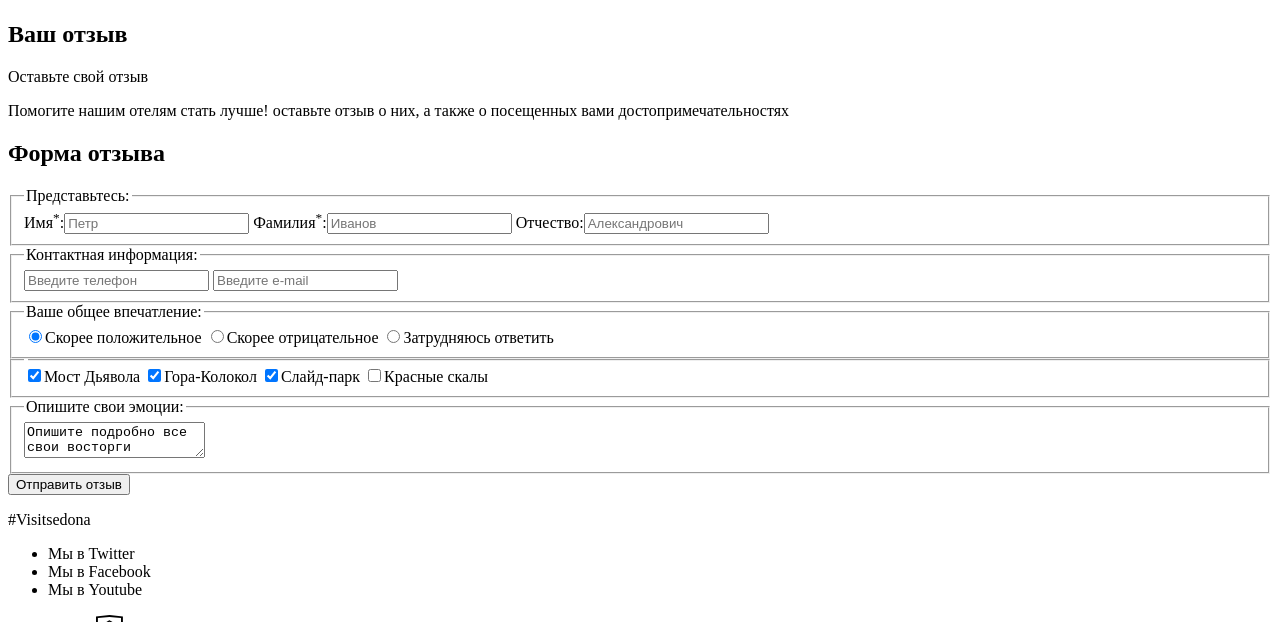
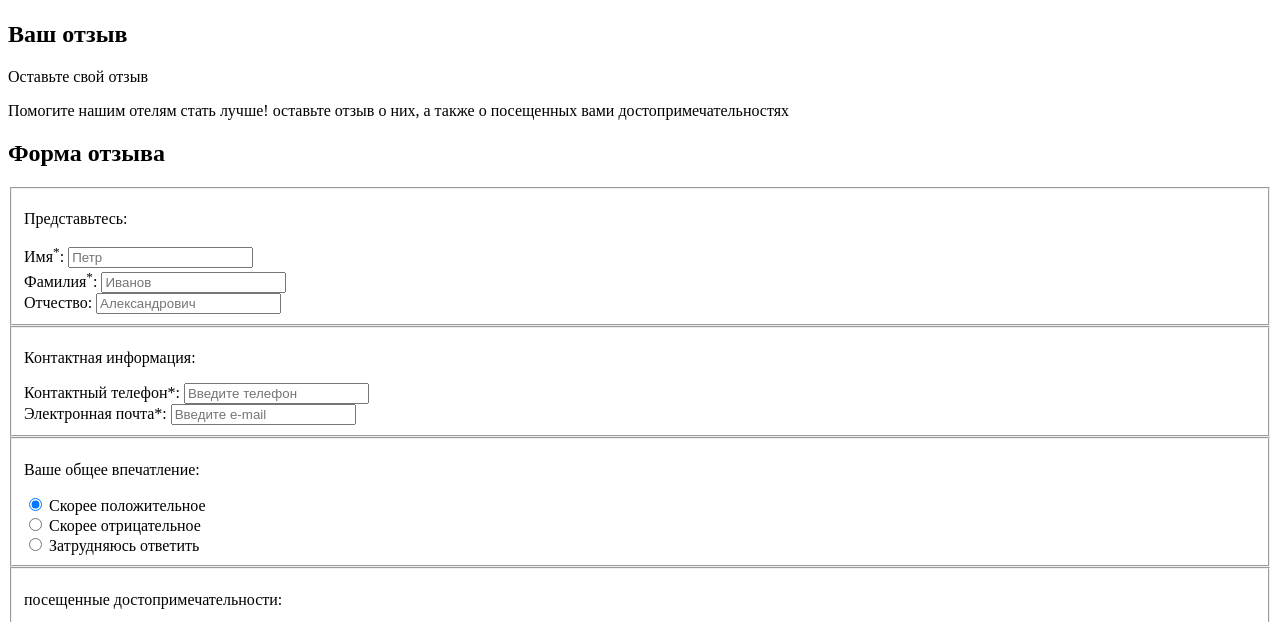
Before and after one commit to PavelMor25/194881-sedona-22, a website: page source/form.html in a window 1280 px wide. Shown: the part 327-949 px from the top of the page. Drawn offline with Linux system fonts and the light colour scheme.

Commit message:
Сделаны рекомендации

```diff
--- a/source/form.html
+++ b/source/form.html
@@ -40,49 +40,69 @@
       <section class="review">
         <h2 class="visually-hidden">Форма отзыва</h2>
         <form class="form-review">
-          <fieldset class="form-review__fieldset name-fieldset">
-            <legend class="name-fieldset__title">Представьтесь:</legend>
-            <label class="name-fieldset__label">Имя<sup>*</sup>:<input class="name-fieldset__input first-name-input"
-                type="text" name="first-name" placeholder="Петр"></label>
-            <label class="name-fieldset__label">Фамилия<sup>*</sup>:<input
-                class="name-fieldset__input second-name-input" type="text" name="second-name"
-                placeholder="Иванов"></label>
-            <label class="name-fieldset__label">Отчество:<input class="name-fieldset__input patronymic-name-input"
-                type="text" name="patronymic-name" placeholder="Александрович"></label>
+          <fieldset class="form-review__fieldset">
+            <p class="form-review__title">Представьтесь:</p>
+            <div class="form-rewiew__input-section">
+            <label class="form-review__label" for="first-name-id">Имя<sup>*</sup>:</label>
+            <input class="form-review__input first-name-input" type="text" name="first-name" id="first-name-id" placeholder="Петр">
+            </div>
+            <div class="form-rewiew__input-section">
+            <label class="form-review__label" for="second-name-id">Фамилия<sup>*</sup>:</label>
+            <input class="form-review__input second-name-input" type="text" name="second-name" id="second-name-id" placeholder="Иванов">
+            </div>
+            <div class="form-rewiew__input-section">
+            <label class="form-review__label" for="patronymic-name-id">Отчество:</label>
+            <input class="form-review__input patronymic-name-input" type="text" name="patronymic-name" id="patronymic-name-id" placeholder="Александрович">
+            </div>
           </fieldset>
-          <fieldset class="form-review__fieldset contacts-fieldset">
-            <legend class="contacts-fieldset__title">Контактная информация:</legend>
-            <label class="contacts-fieldset__label" for="tel-id"></label><input
-              class="contacts-fieldset__input tel-input" type="tel" name="tel" id="tel-id"
-              placeholder="Введите телефон">
-            <label class="contacts-fieldset__label" for="email-id"></label><input
-              class="contacts-fieldset__input email-input" type="email" name="email" id="email-id"
-              placeholder="Введите e-mail">
+          <fieldset class="form-review__fieldset">
+            <p class="form-review__title">Контактная информация:</p>
+            <div class="form-rewiew__input-section">
+              <label class="form-review__label" for="tel-id">Контактный телефон*:</label>
+              <input class="form-review__input tel-input" type="tel" name="tel" id="tel-id" placeholder="Введите телефон">
+            </div>
+            <div class="form-rewiew__input-section">
+              <label class="form-review__label" for="email-id">Электронная почта*:</label>
+              <input class="form-review__input email-input" type="email" name="email" id="email-id" placeholder="Введите e-mail">
+            </div>
           </fieldset>
-          <fieldset class="form-review__fieldset impression-fieldset">
-            <legend class="impression-fieldset__title">Ваше общее впечатление:</legend>
-            <input class="impression-fieldset__input" type="radio" name="impression" id="good-id" value="good"
-              checked><label class="impression-fieldset__label" for="good-id">Скорее положительное</label>
-            <input class="impression-fieldset__input" type="radio" name="impression" id="bad-id" value="bad"><label
-              class="impression-fieldset__label" for="bad-id">Скорее отрицательное</label>
-            <input class="impression-fieldset__input" type="radio" name="impression" id="difficult-id"
-              value="difficult"><label class="impression-fieldset__label" for="difficult-id">Затрудняюсь
-              ответить</label>
+          <fieldset class="form-review__fieldset">
+            <p class="form-review__title">Ваше общее впечатление:</p>
+            <div class="form-rewiew__input-section">
+              <input class="form-review__input input-radio" type="radio" name="impression" id="good-id" value="good" checked>
+              <label class="form-review__label" for="good-id">Скорее положительное</label>
+            </div>
+            <div class="form-rewiew__input-section">
+              <input class="form-review__input input-radio" type="radio" name="impression" id="bad-id" value="bad">
+              <label class="form-review__label" for="bad-id">Скорее отрицательное</label>
+            </div>
+            <div class="form-rewiew__input-section">
+              <input class="form-review__input input-radio" type="radio" name="impression" id="difficult-id" value="difficult">
+              <label class="form-review__label" for="difficult-id">Затрудняюсь ответить</label>
+            </div>
           </fieldset>
-          <fieldset class="form-review__fieldset attractions-fieldset">
-            <legend class="attractions-fieldset__title"></legend>
-            <input class="attractions-fieldset__input" type="checkbox" name="bridge" id="birdge-id" checked><label
-              class="attractions-fieldset__label" for="birdge-id">Мост Дьявола</label>
-            <input class="attractions-fieldset__input" type="checkbox" name="mountain" id="mountain-id" checked><label
-              class="attractions-fieldset__label" for="mountain-id">Гора-Колокол</label>
-            <input class="attractions-fieldset__input" type="checkbox" name="park" id="park-id" checked><label
-              class="attractions-fieldset__label" for="park-id">Слайд-парк</label>
-            <input class="attractions-fieldset__input" type="checkbox" name="rock" id="rock-id"><label
-              class="attractions-fieldset__label" for="rock-id">Красные скалы</label>
+          <fieldset class="form-review__fieldset">
+            <p class="form-review__title">посещенные достопримечательности:</p>
+            <div class="form-rewiew__input-section">
+              <input class="form-review__input input-checkbox" type="checkbox" name="bridge" id="birdge-id" checked>
+              <label class="form-review__label" for="birdge-id">Мост Дьявола</label>
+            </div>
+            <div class="form-rewiew__input-section">
+              <input class="form-review__input input-checkbox" type="checkbox" name="mountain" id="mountain-id" checked>
+              <label class="form-review__label" for="mountain-id">Гора-Колокол</label>
+            </div>
+            <div class="form-rewiew__input-section">
+              <input class="form-review__input input-checkbox" type="checkbox" name="park" id="park-id" checked>
+              <label class="form-review__label" for="park-id">Слайд-парк</label>
+            </div>
+            <div class="form-rewiew__input-section">
+              <input class="form-review__input input-checkbox" type="checkbox" name="rock" id="rock-id">
+              <label class="form-review__label" for="rock-id">Красные скалы</label>
+            </div>
           </fieldset>
-          <fieldset class="form-review__fieldset emotion-fieldset">
-            <legend class="emotion-fieldset__title">Опишите свои эмоции:</legend>
-            <textarea class="emotion-fieldset__textarea">Опишите подробно все свои восторги</textarea>
+          <fieldset class="form-review__fieldset">
+            <p class="form-review__title">Опишите свои эмоции:</p>
+            <textarea class="form-review__textarea">Опишите подробно все свои восторги</textarea>
           </fieldset>
           <button class="form-review__button" type="submit">Отправить отзыв</button>
         </form>
```
Also changed, not shown: source/catalog.html (+1 -1 lines).
